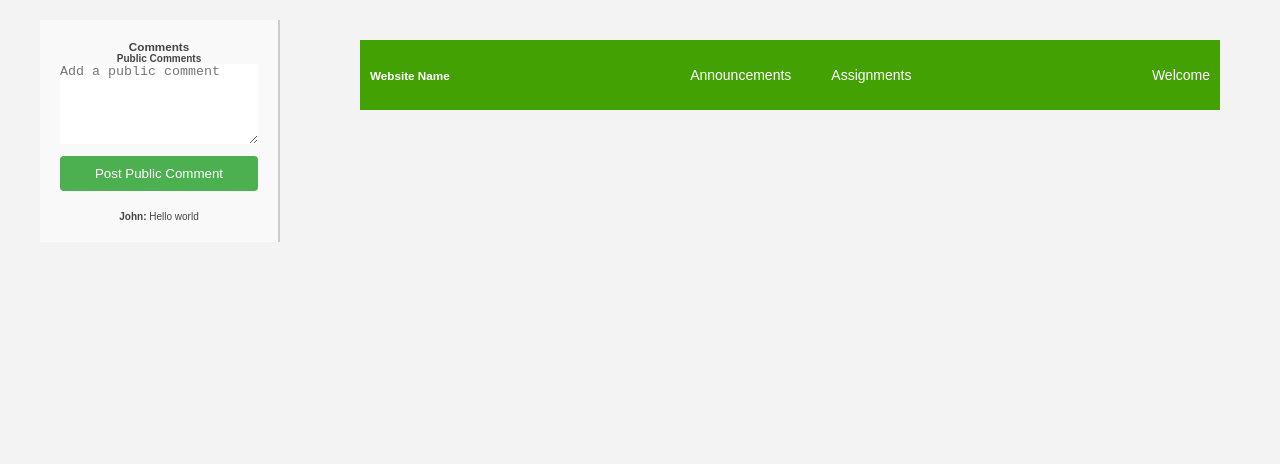
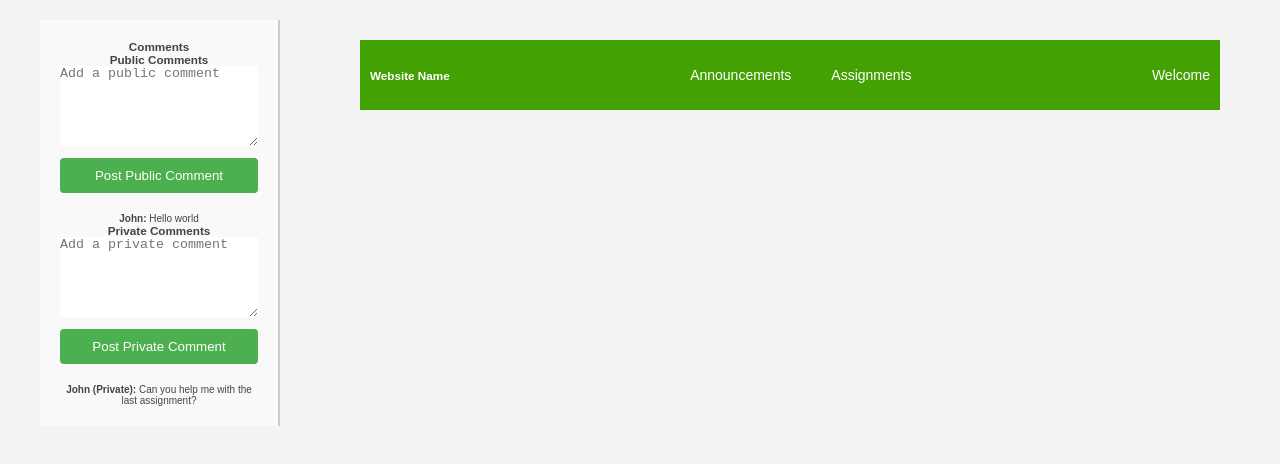
Before and after one commit to AhmadAbouAmoun/e_learning_website, a React (Create React App) app: page /homepage/Enrolled/course-info/1 in a window 1280 px wide. Shown: the top 464 px of the page. Built offline with nearby package versions, Linux system fonts and the light colour scheme; no server answers.

Commit message:
added the private comment section

```diff
--- a/src/components/commentSection.js
+++ b/src/components/commentSection.js
@@ -2,7 +2,7 @@ const CommentSection = () => {
     return (
         <div style={{width: "20%", padding: "20px", borderRight: "2px solid #ccc", backgroundColor: "#f9f9f9"}}>
             <h3>Comments</h3>
-            <h4>Public Comments</h4>
+            <h3>Public Comments</h3>
             <div>
                 <textarea
                     placeholder="Add a public comment"
@@ -15,6 +15,19 @@ const CommentSection = () => {
                     </p>
                 </div>
             </div>
+            <h3>Private Comments</h3>
+            <div>
+                <textarea
+                    placeholder="Add a private comment"
+                    style={{width: "100%", marginBottom: "10px", height: "80px"}}
+                />
+                <button style={{width: "100%"}}>Post Private Comment</button>
+                <div style={{marginTop: "20px"}}>
+                    <p>
+                        <strong>John (Private):</strong> Can you help me with the last assignment?
+                    </p>
+                </div>
+            </div>
         </div>
     );
 };
```
